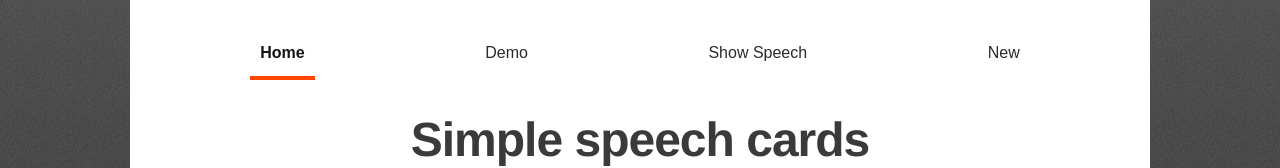
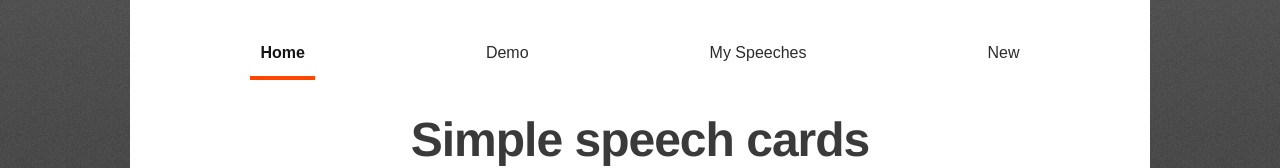
Before and after one commit to SW999/speech-cards, a React (Vite) app: page / in a window 1280 px wide. Shown: the top 168 px of the page. Built offline with nearby package versions, Linux system fonts and the light colour scheme; a web font is replaced by a local one.

Commit message:
Rename 3th menu item

```diff
--- a/src/components/header/Header.tsx
+++ b/src/components/header/Header.tsx
@@ -34,8 +34,8 @@ export const Header: FunctionComponent = () => {
         <NavLink to="/demo" onClick={toggleMenu}>
           Demo
         </NavLink>
-        <NavLink to="/show-speech" onClick={toggleMenu}>
-          Show Speech
+        <NavLink to="/my-speeches" onClick={toggleMenu}>
+          My Speeches
         </NavLink>
         <NavLink to="/new" onClick={toggleMenu}>
           New
--- a/src/components/pages/show-speech/ShowSpeech.tsx
+++ b/src/components/pages/my-speeches/MySpeeches.tsx
@@ -17,7 +17,7 @@ import { Card } from '../card/Card';
 
 const speechesFromStorage = getSpeechNamesFromStorage();
 
-export const ShowSpeech: FunctionComponent = () => {
+export const MySpeeches: FunctionComponent = () => {
   const [data, setData] = useState<IState | null>(null);
   const [speech, setSpeech] = useState<JSX.Element | null>(null);
   let fileReader;
@@ -86,7 +86,7 @@ export const ShowSpeech: FunctionComponent = () => {
 
   return (
     <>
-      <h2>Show speech</h2>
+      <h2>My speeches</h2>
       <p>
         Select a speech saved to local storage or load an external JSON file
         with saved speech.
```
